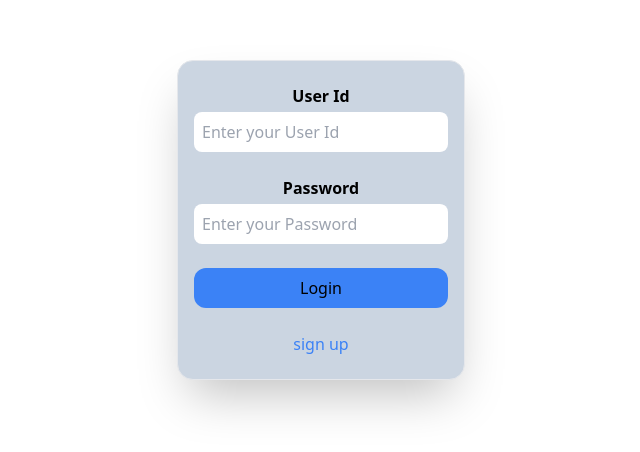
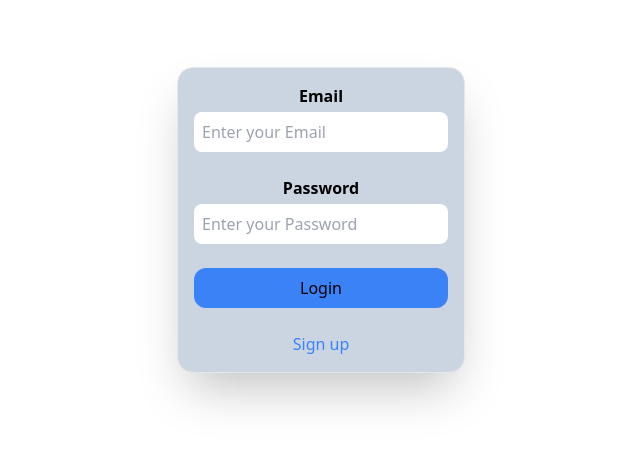
Before and after one commit to ganitkumar517/Omninos-assignment, a React (Vite) app: page /login in a window 1280 px wide. Shown: the part 180-632 px from the top of the page, without its empty margins (319-959 px from the left). Built offline with nearby package versions, Linux system fonts and the light colour scheme.

Commit message:
fix: implimented formik for validation

```diff
--- a/src/components/Auth/Login/Login.jsx
+++ b/src/components/Auth/Login/Login.jsx
@@ -1,46 +1,68 @@
-import React, { useState } from 'react'
-import { useNavigate } from 'react-router-dom'
+import React from 'react';
+import { useState } from 'react';
+import { useNavigate } from 'react-router-dom';
 import { useLoginMutation } from '../../../store/Api';
 import toast from 'react-hot-toast';
+import { Formik, Form, Field, ErrorMessage } from 'formik';
+import * as Yup from 'yup';
+
 export default function Login() {
     const navigate = useNavigate();
     const [logIn, { isLoading }] = useLoginMutation();
-    const [userId, setUserId] = useState();
-    const [password, setPassword] = useState();
 
-    const handleLogIn = () => {
-        if (!userId) {
-            toast.error("userId is required")
-            return
+    const initialValues = {
+        email: '',
+        password: ''
+    };
+
+    const validationSchema = Yup.object({
+        email: Yup.string().email('Invalid email address').required('Email is required'),
+        password: Yup.string().required('Password is required')
+    });
+
+    const handleSubmit = async (values, { setSubmitting }) => {
+        try {
+            const res = await logIn({ email: values.email, password: values.password }).unwrap();
+            toast.success('Login Successfully!');
+            navigate('/dashboard');
+            localStorage.setItem('token', res?.token);
+        } catch (error) {
+            toast.error(error?.data?.message);
+        } finally {
+            setSubmitting(false);
         }
-        else if (!password) {
-            toast.error("password is required")
-            return
-        }
-        else {
-            logIn({ userId, password })
-                .unwrap().then((res) => {
-                    toast.success('Login Successfully!')
-                    navigate('/dashboard')
-                    localStorage.setItem("token", res?.token)
-                })
-                .catch((res) => toast.error(res?.data?.message))
-        }
-    }
+    };
+
     return (
         <div className='flex justify-center items-center h-screen'>
-            <div className='w-72 h-80 bg-slate-300 shadow-2xl border border-black-1 text-center p-4 gap-6 flex flex-col rounded-2xl justify-center'>
-                <div className='flex flex-col gap-1'>
-                    <label className='font-semibold'>User Id</label>
-                    <input type='text' className='rounded-lg p-2' placeholder='Enter your User Id' value={userId} onChange={(e) => setUserId(e.target.value)} />
+            <div className='w-72 bg-slate-300 shadow-2xl border border-black-1 text-center p-4 gap-6 flex flex-col rounded-2xl justify-center'>
+                <Formik
+                    initialValues={initialValues}
+                    validationSchema={validationSchema}
+                    onSubmit={handleSubmit}
+                >
+                    {({ isSubmitting }) => (
+                        <Form className='flex flex-col gap-6'>
+                            <div className='flex flex-col gap-1'>
+                                <label className='font-semibold'>Email</label>
+                                <Field type='email' name='email' className='rounded-lg p-2' placeholder='Enter your Email' />
+                                <ErrorMessage name='email' component='div' className='text-red-500 text-sm' />
+                            </div>
+                            <div className='flex flex-col gap-1'>
+                                <label className='font-semibold'>Password</label>
+                                <Field type='password' name='password' className='rounded-lg p-2' placeholder='Enter your Password' />
+                                <ErrorMessage name='password' component='div' className='text-red-500 text-sm' />
+                            </div>
+                            <button type='submit' className='bg-blue-500 p-2 rounded-xl hover:bg-blue-300 w-full' disabled={isSubmitting}>
+                                {isSubmitting ? 'Loading' : 'Login'}
+                            </button>
+                        </Form>
+                    )}
+                </Formik>
+                <div onClick={() => navigate('/signup')} className='text-blue-500 cursor-pointer'>
+                    Sign up
                 </div>
-                <div className='flex flex-col gap-1'>
-                    <label className='font-semibold'>Password</label>
-                    <input type='password' className='rounded-lg p-2' placeholder='Enter your Password' value={password} onChange={(e) => setPassword(e.target.value)} />
-                </div>
-                <button className='bg-blue-500 p-2 rounded-xl hover:bg-blue-300' onClick={handleLogIn} disabled={isLoading}>{isLoading ? <>Loading</> : <>Login</>}</button>
-                <div onClick={() => navigate("/signup")} className='text-blue-500 cursor-pointer'>sign up</div>
             </div>
         </div>
-    )
+    );
 }
--- a/src/components/Auth/Register/Register.jsx
+++ b/src/components/Auth/Register/Register.jsx
@@ -1,55 +1,73 @@
-import React, { useState } from 'react'
-import { useNavigate } from 'react-router-dom'
+import React from 'react';
+import { useNavigate } from 'react-router-dom';
 import { useRegisterMutation } from '../../../store/Api';
 import toast from 'react-hot-toast';
+import { Formik, Form, Field, ErrorMessage } from 'formik';
+import * as Yup from 'yup';
 
 export default function Register() {
-    const navigate = useNavigate()
-    const [email, setEmail] = useState();
-    const [userId, setUserId] = useState();
-    const [password, setPassword] = useState();
+    const navigate = useNavigate();
     const [register, { isLoading }] = useRegisterMutation();
-    const handleRegister = () => {
-        if (!email) {
-            toast.error("email is required")
-            return
+
+    const initialValues = {
+        email: '',
+        name: '',
+        password: ''
+    };
+
+    const validationSchema = Yup.object({
+        email: Yup.string().email('Invalid email address').required('Email is required'),
+        name: Yup.string().required('Name is required'),
+        password: Yup.string().required('Password is required').min(6, 'Password must be at least 6 characters long')
+    });
+
+    const handleSubmit = async (values, { setSubmitting }) => {
+        try {
+            const res = await register({ email: values.email, name: values.name, password: values.password }).unwrap();
+            toast.success('Registration Successful');
+            navigate('/login');
+        } catch (error) {
+            toast.error(error?.data?.message || 'Registration failed');
+        } finally {
+            setSubmitting(false);
         }
-        else if (!userId) {
-            toast.error("userId is required")
-            return
-        }
-        else if (!password) {
-            toast.error("password is required")
-            return
-        }
-        else {
-            register({ email, userId, password })
-                .unwrap()
-                .then(() => {
-                    toast.success("Registration Successfully")
-                    navigate("/login")
-                })
-                .catch((res) => toast.error(res?.data?.message));
-        }
-    }
+    };
+
     return (
         <div className='flex justify-center items-center h-screen'>
-            <div className='w-72  bg-slate-300 shadow-2xl border border-black-1 text-center p-4 gap-6 flex flex-col rounded-2xl justify-center'>
+            <div className='w-72 bg-slate-300 shadow-2xl border border-black-1 text-center p-4 gap-6 flex flex-col rounded-2xl justify-center'>
+                <Formik
+                    initialValues={initialValues}
+                    validationSchema={validationSchema}
+                    onSubmit={handleSubmit}
+                >
+                    {({ isSubmitting }) => (
+                        <Form className='flex flex-col gap-6'>
                             <div className='flex flex-col gap-1'>
-                    <label className='font-semibold'>Email Id</label>
-                    <input type='email' className='rounded-lg p-2' placeholder='Enter your Email' value={email} onChange={(e) => setEmail(e.target.value)} />
+                                <label className='font-semibold'>Email</label>
+                                <Field type='email' name='email' className='rounded-lg p-2' placeholder='Enter your Email' />
+                                <ErrorMessage name='email' component='div' className='text-red-500 text-sm' />
                             </div>
                             <div className='flex flex-col gap-1'>
-                    <label className='font-semibold'>User Id</label>
-                    <input type='text' className='rounded-lg p-2' placeholder='Enter your User Id' value={userId} onChange={(e) => setUserId(e.target.value)} />
+                                <label className='font-semibold'>Name</label>
+                                <Field type='text' name='name' className='rounded-lg p-2' placeholder='Enter your Name' />
+                                <ErrorMessage name='name' component='div' className='text-red-500 text-sm' />
                             </div>
                             <div className='flex flex-col gap-1'>
                                 <label className='font-semibold'>Password</label>
-                    <input type='password' className='rounded-lg p-2' placeholder='Enter New Password' value={password} onChange={(e) => setPassword(e.target.value)} />
+                                <Field type='password' name='password' className='rounded-lg p-2' placeholder='Enter New Password' />
+                                <ErrorMessage name='password' component='div' className='text-red-500 text-sm' />
                             </div>
-                <button className='bg-blue-500 p-2 rounded-xl hover:bg-blue-300' onClick={handleRegister} disabled={isLoading}>{isLoading ? <>Loading...</> : <>Sign Up</>}</button>
-                <div onClick={() => navigate("/login")} className='text-blue-500 cursor-pointer'>Log In</div>
+                            <button type='submit' className='bg-blue-500 p-2 rounded-xl hover:bg-blue-300 w-full' disabled={isSubmitting}>
+                                {isSubmitting ? 'Loading...' : 'Sign Up'}
+                            </button>
+                        </Form>
+                    )}
+                </Formik>
+                <div onClick={() => navigate('/login')} className='text-blue-500 cursor-pointer'>
+                    Log In
                 </div>
             </div>
-    )
+        </div>
+    );
 }
```
Lines whose indentation alone changed are shown as unchanged.
